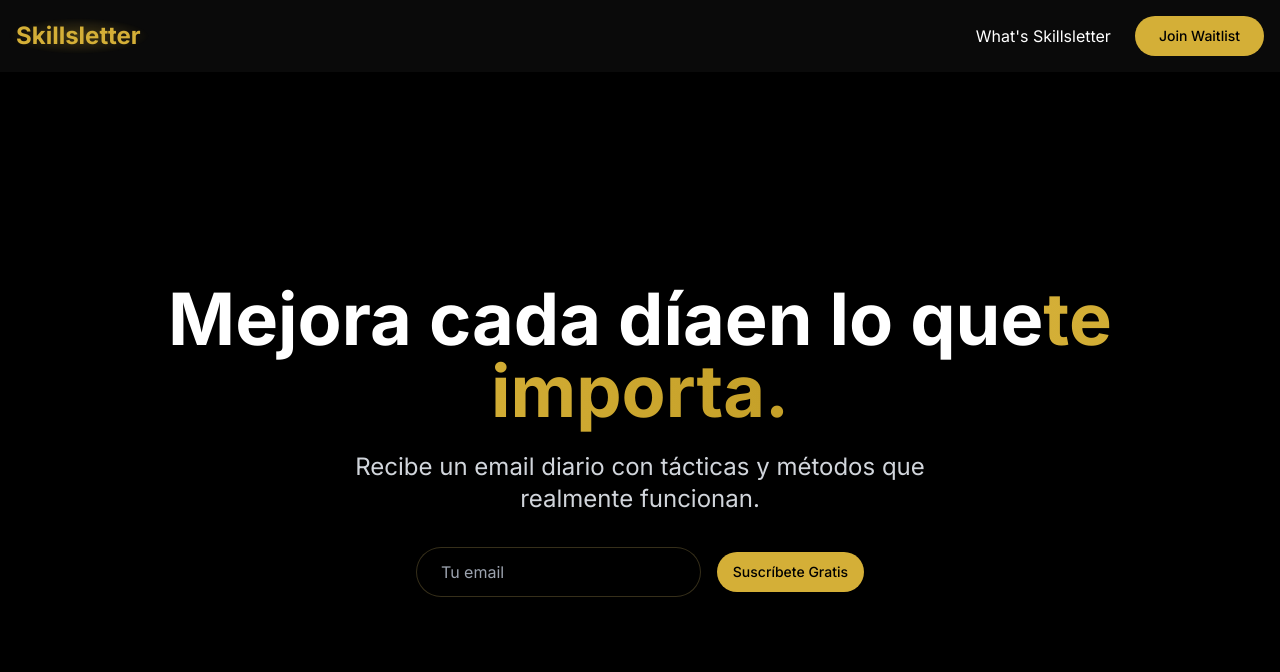
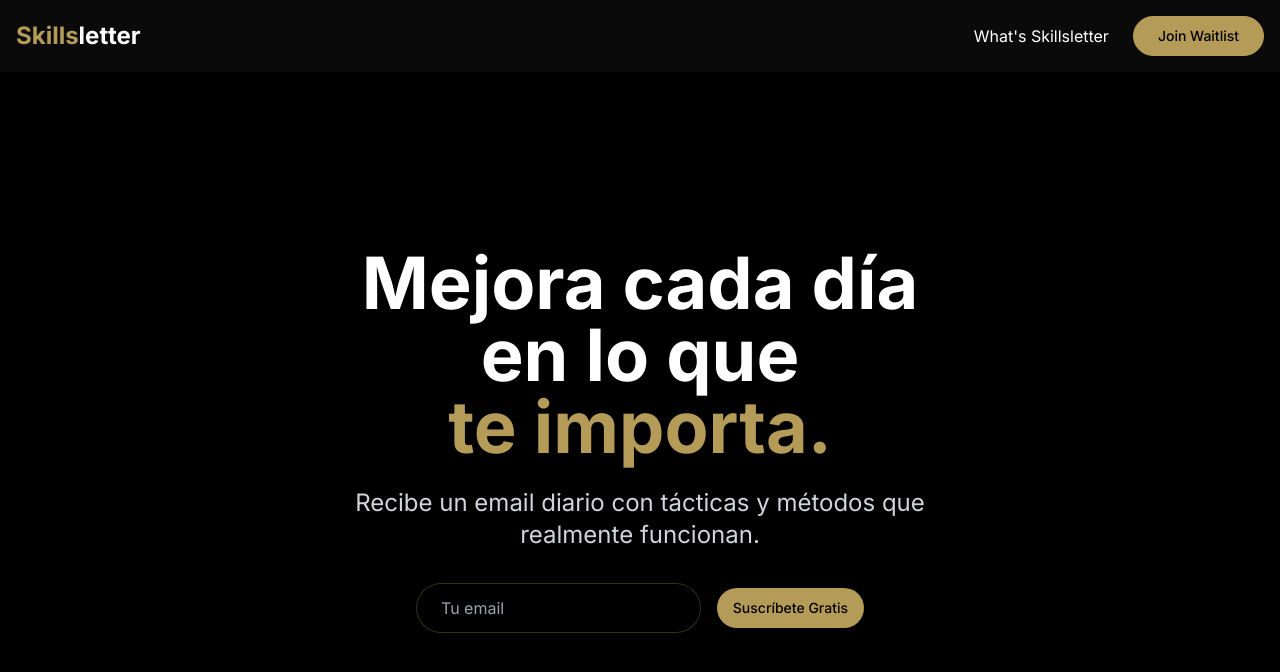
Before and after one commit to Ferrajju/skillvoo-landing, a Next.js app: page / in a window 1280 px wide. Shown: the top 672 px of the page. Built offline with nearby package versions, Linux system fonts and the light colour scheme.

Commit message:
Adaptando dorado

```diff
--- a/app/globals.css
+++ b/app/globals.css
@@ -3,61 +3,27 @@
 @tailwind utilities;
 
 :root {
-  --gold: #d4af37;
-  --gold-dark: #c5a028;
+  /* Dorado más suave y mate, sin brillos intensos */
+  --gold: #b49b57;
+  --gold-dark: #97824a;
+}
+
+@layer base {
+  body {
+    @apply bg-black text-white;
+  }
 }
 
 .logo-text {
   color: var(--gold);
-  position: relative;
 }
 
-.logo-text::after {
-  content: "";
-  position: absolute;
-  top: -10%;
-  left: -10%;
-  right: -10%;
-  bottom: -10%;
-  background: radial-gradient(ellipse at center, rgba(212, 175, 55, 0.3) 0%, rgba(212, 175, 55, 0) 70%);
-  opacity: 0;
-  z-index: -1;
-  animation: breathe 4s ease-in-out infinite;
+.hero-title span {
+  display: block;
 }
 
-@keyframes breathe {
-  0%,
-  100% {
-    opacity: 0;
-    transform: scale(0.8);
-  }
-  50% {
-    opacity: 1;
-    transform: scale(1);
-  }
-}
-
-.golden-gradient {
-  background: linear-gradient(to right, var(--gold), var(--gold-dark));
-  -webkit-background-clip: text;
-  background-clip: text;
-  color: transparent;
-}
-
-.golden-border {
-  border: 1px solid var(--gold);
-}
-
-.golden-glow {
-  box-shadow: 0 0 5px rgba(180, 155, 87, 0.3);
-}
-
-.golden-hover {
-  transition: all 0.3s ease;
-}
-
-.golden-hover:hover {
-  background-color: var(--gold-dark);
+.hero-title .highlight {
+  color: var(--gold);
 }
 
 .golden-button {
@@ -68,3 +34,7 @@
 .golden-button:hover {
   background-color: var(--gold-dark);
 }
+
+.golden-border {
+  border: 1px solid var(--gold);
+}
--- a/app/page.tsx
+++ b/app/page.tsx
@@ -20,17 +20,17 @@ export default function Home() {
       <nav className="fixed top-0 left-0 right-0 z-50 bg-[#0A0A0A] px-4 py-4">
         <div className="container mx-auto flex justify-between items-center">
           <Link href="/" className="flex items-center">
-            <span className="text-2xl font-bold logo-text">
-              <span className="text-[#D4AF37]">Skills</span>letter
+            <span className="text-2xl font-bold">
+              <span className="logo-text">Skills</span>letter
             </span>
           </Link>
           <div className="flex items-center space-x-6">
-            <Link href="#about" className="text-white hover:text-[#D4AF37] transition-colors">
+            <Link href="#about" className="text-white hover:text-[#B49B57] transition-colors">
               What&apos;s Skillsletter
             </Link>
             <Button
               variant="outline"
-              className="golden-button text-black hover:text-black transition-colors rounded-full px-6 py-2"
+              className="golden-border golden-button text-black hover:text-black transition-colors rounded-full px-6 py-2"
             >
               Join Waitlist
             </Button>
@@ -58,7 +58,7 @@ export default function Home() {
                 initial={{ opacity: 0, y: 20 }}
                 animate={{ opacity: 1, y: 0 }}
                 transition={{ delay: 0.6 }}
-                className="golden-gradient"
+                className="highlight"
               >
                 te importa.
               </motion.span>
```
